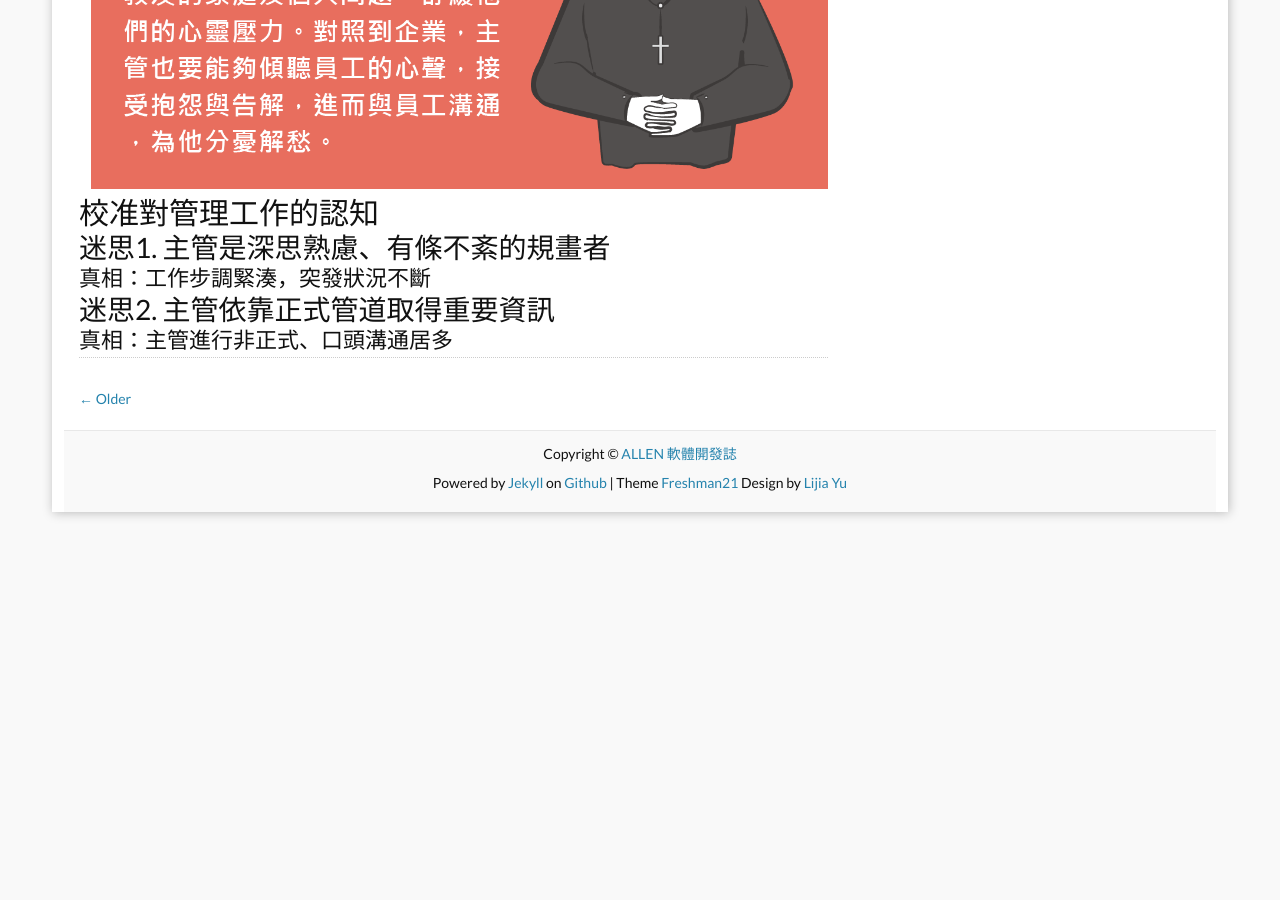
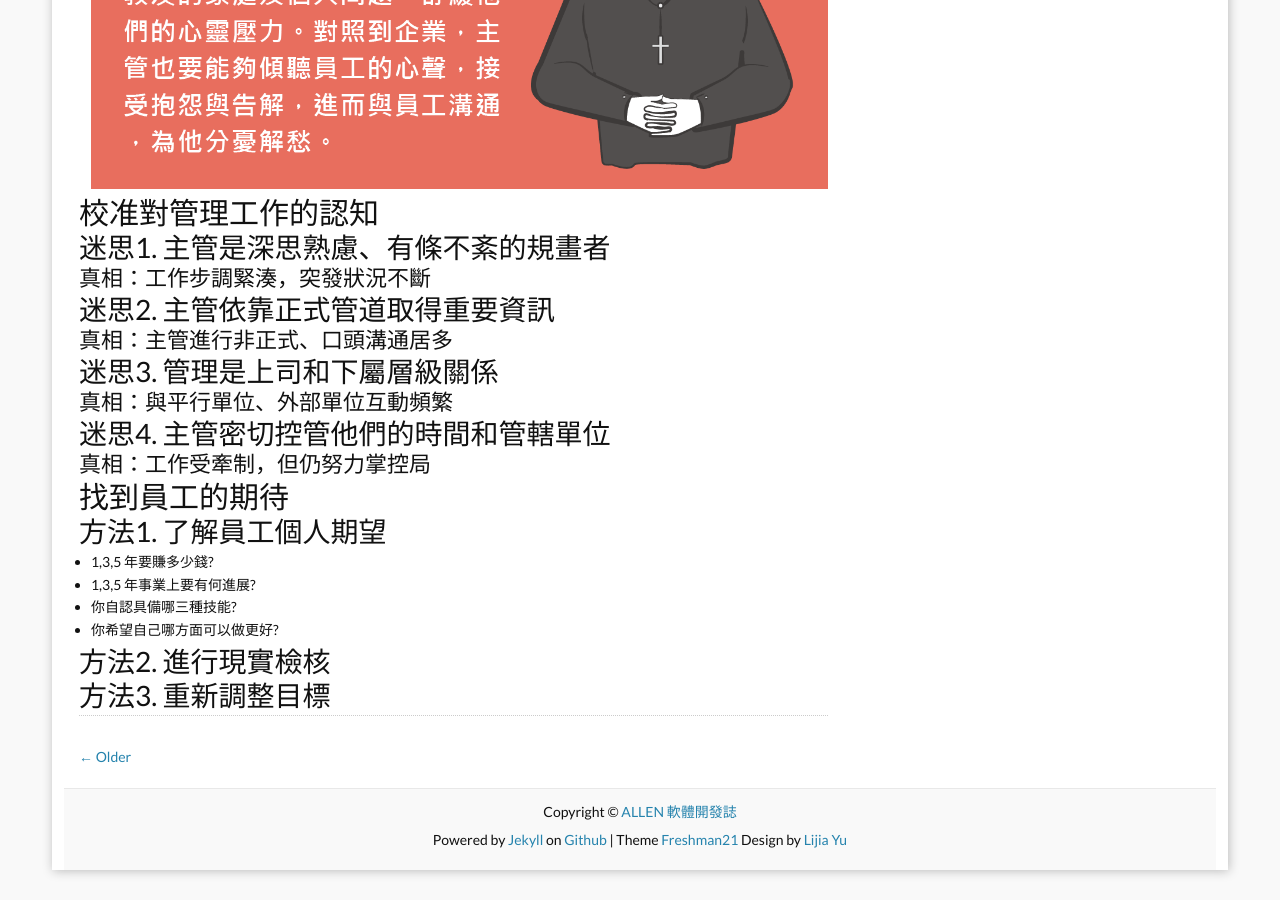
Before and after one commit to allenchien-tw/allenchien-tw.github.io, a Jekyll site: the page built from _posts/2019-12-14-book-new-manager.md, in a window 1280 px wide and 900 px high, scrolled down 5386 px. Built offline with Jekyll 4.4.1, drawn with Linux system fonts in a browser that asks for light colours; before the commit the page ends 5928 px from its top, so only the background shows below that.

Commit message:
update: update content

```diff
--- a/_posts/2019-12-14-book-new-manager.md
+++ b/_posts/2019-12-14-book-new-manager.md
@@ -53,3 +53,21 @@ comments: true
 
 ## 迷思2. 主管依靠正式管道取得重要資訊
 ### 真相：主管進行非正式、口頭溝通居多
+
+## 迷思3. 管理是上司和下屬層級關係
+### 真相：與平行單位、外部單位互動頻繁
+
+## 迷思4. 主管密切控管他們的時間和管轄單位
+### 真相：工作受牽制，但仍努力掌控局
+
+
+# 找到員工的期待
+## 方法1. 了解員工個人期望
+   - 1,3,5 年要賺多少錢?
+   - 1,3,5 年事業上要有何進展?
+   - 你自認具備哪三種技能?
+   - 你希望自己哪方面可以做更好?
+
+## 方法2. 進行現實檢核
+
+## 方法3. 重新調整目標
```
